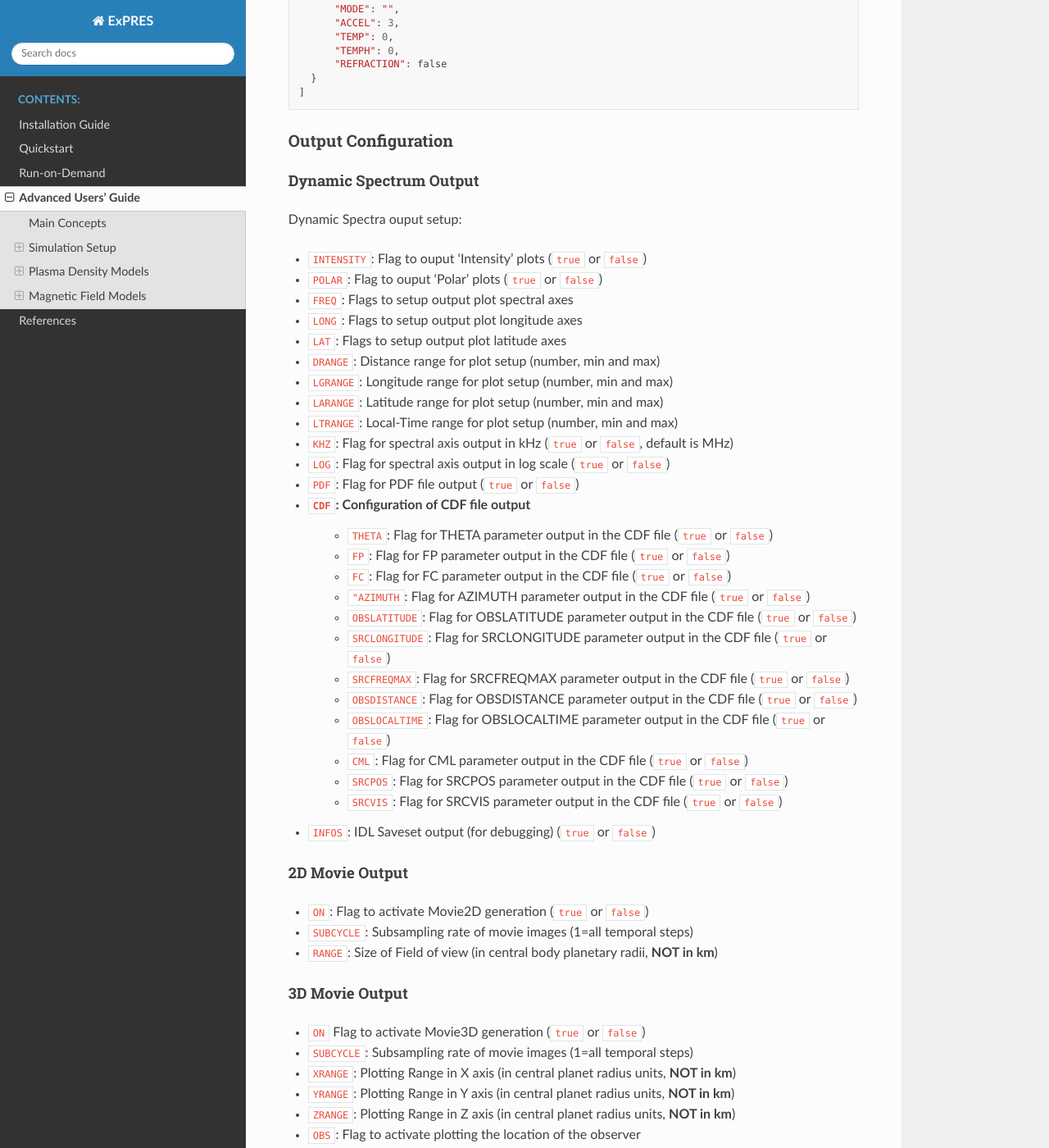
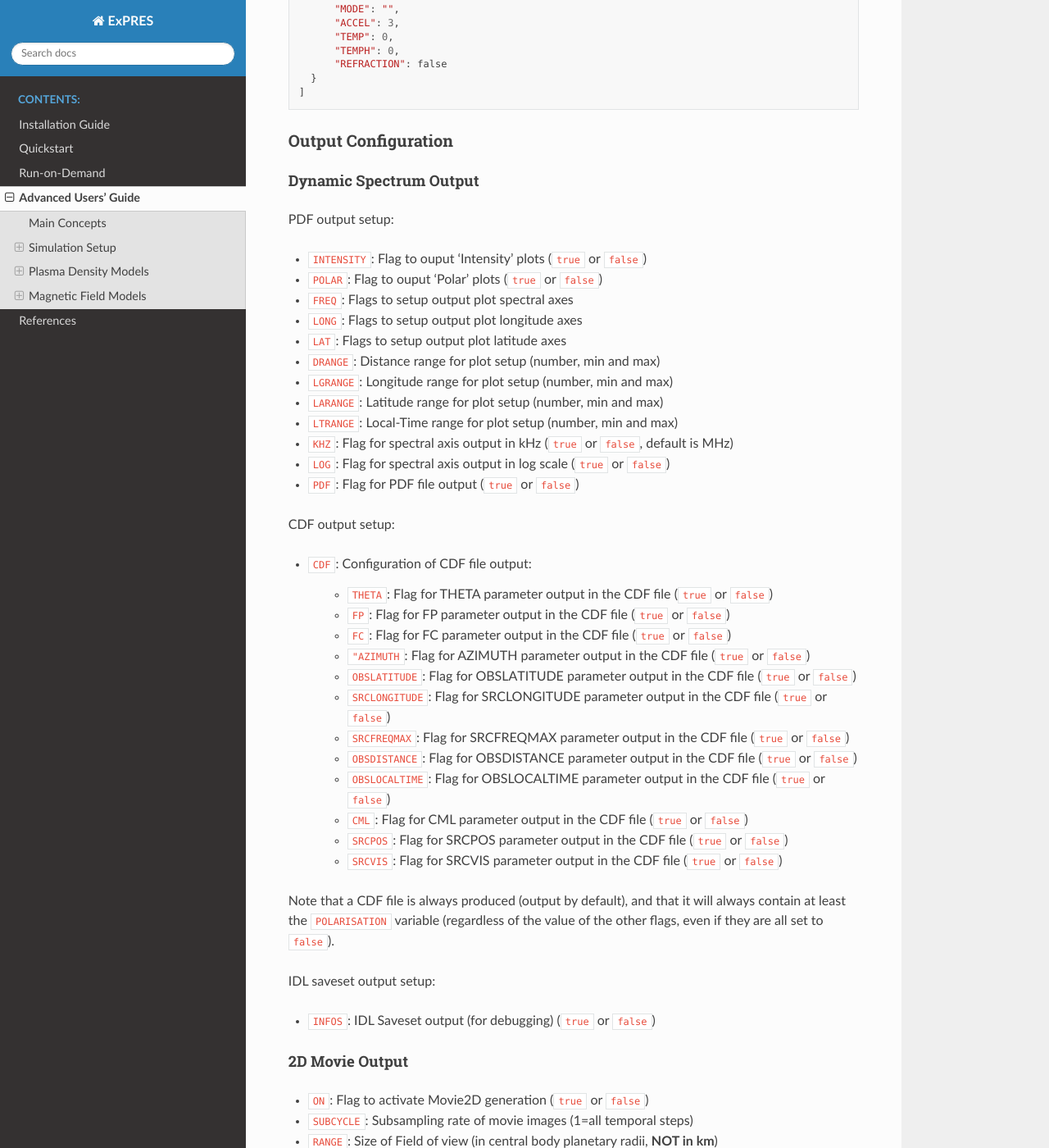
Before and after one commit to maserlib/ExPRES, a Sphinx documentation site: the page built from docs/usage/advanced.rst, in a window 1280 px wide and 1400 px high, scrolled down 11737 px. Shown: the whole window at 82% size. Built offline with Sphinx 7.4.7 and the Read the Docs theme 3.1.0, drawn with Linux system fonts in a browser that asks for light colours; cross-references to code outside the pages are shown as plain code.

Commit message:
Updating CDF  output setup documentation

```diff
--- a/docs/usage/advanced.rst
+++ b/docs/usage/advanced.rst
@@ -559,7 +559,7 @@ Output Configuration
 
 Dynamic Spectrum Output
 .......................
-Dynamic Spectra ouput setup:
+PDF output setup:
 
 - ``INTENSITY``: Flag to ouput 'Intensity' plots (``true`` or ``false``)
 - ``POLAR``: Flag to ouput 'Polar' plots (``true`` or ``false``)
@@ -573,7 +573,12 @@ Dynamic Spectra ouput setup:
 - ``KHZ``: Flag for spectral axis output in kHz (``true`` or ``false``, default is MHz)
 - ``LOG``: Flag for spectral axis output in log scale (``true`` or ``false``)
 - ``PDF``: Flag for PDF file output (``true`` or ``false``)
-- ``CDF``: Configuration of CDF file output
+
+
+CDF output setup:
+
+- ``CDF``: Configuration of CDF file output:
+
    - ``THETA``: Flag for THETA parameter output in the CDF file (``true`` or ``false``)
    - ``FP``: Flag for FP parameter output in the CDF file (``true`` or ``false``)
    - ``FC``: Flag for FC parameter output in the CDF file (``true`` or ``false``)
@@ -586,6 +591,11 @@ Dynamic Spectra ouput setup:
    - ``CML``: Flag for CML parameter output in the CDF file (``true`` or ``false``)
    - ``SRCPOS``: Flag for SRCPOS parameter output in the CDF file (``true`` or ``false``)
    - ``SRCVIS``: Flag for SRCVIS parameter output in the CDF file (``true`` or ``false``)
+
+Note that a CDF file is always produced (output by default), and that it will always contain at least the ``POLARISATION`` variable (regardless of the value of the other flags, even if they are all set to ``false``).
+
+IDL saveset output setup:
+
 - ``INFOS``: IDL Saveset output (for debugging) (``true`` or ``false``)
 
 .. _M2D:
```
